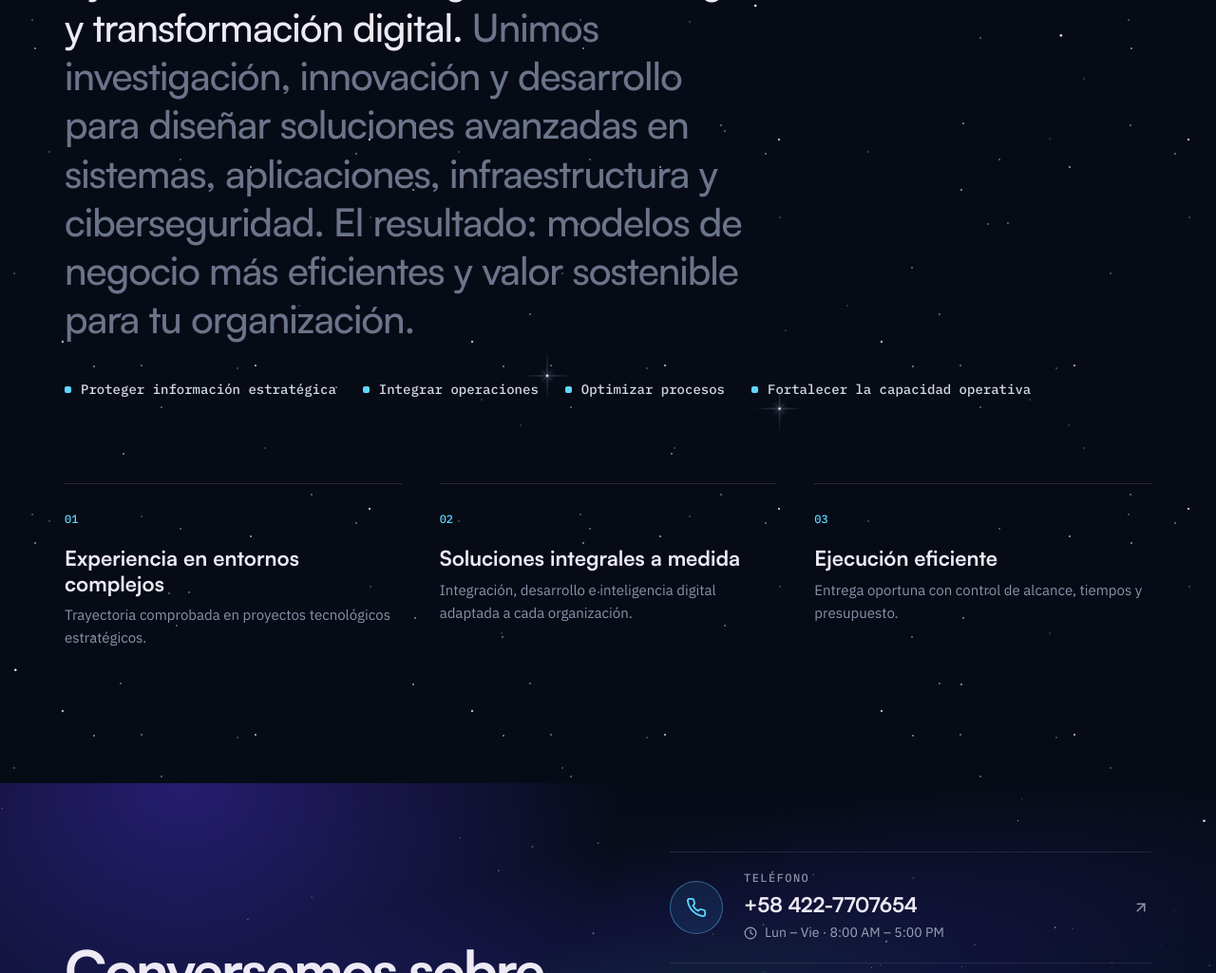
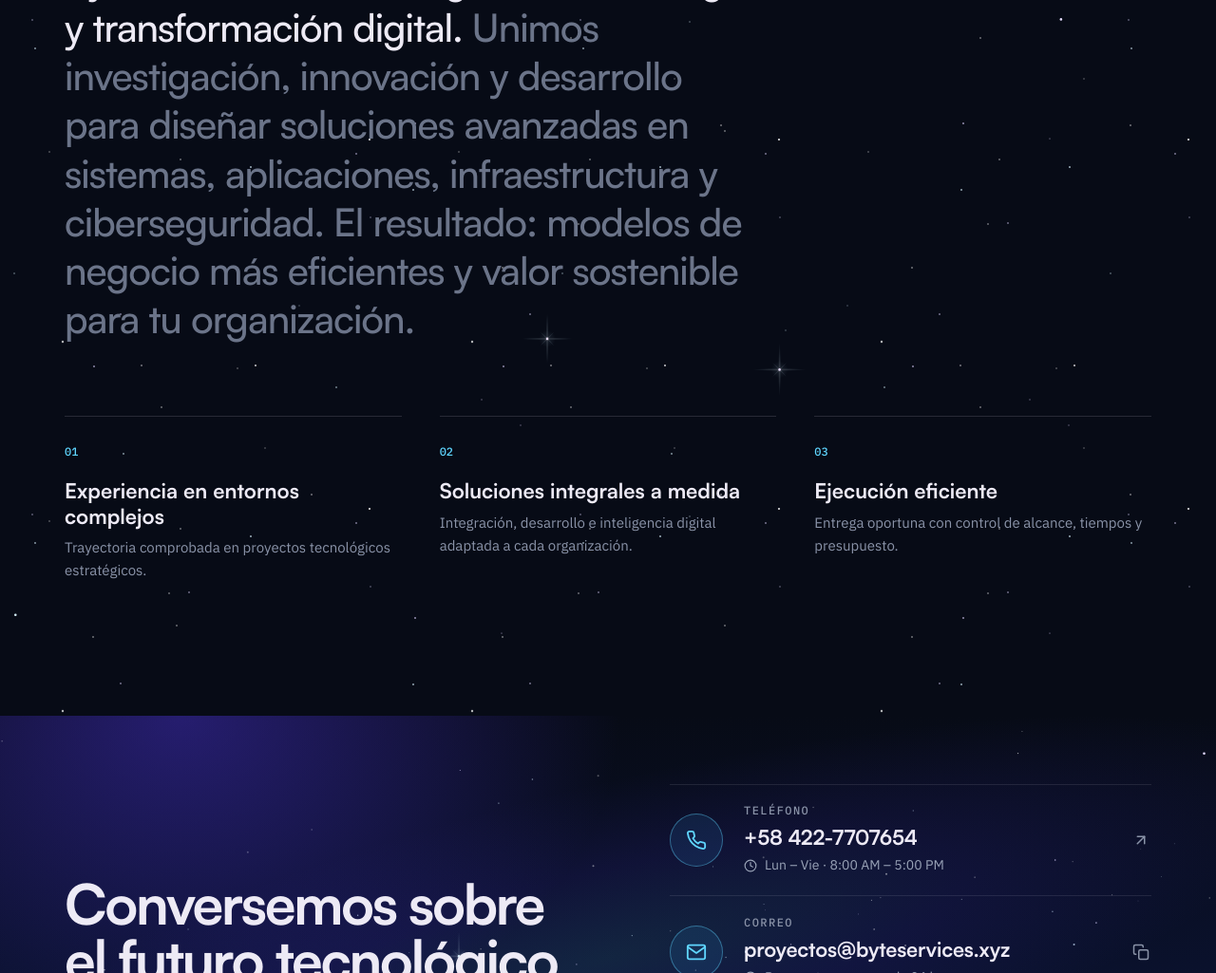
Before and after one commit to TipoTramquilo/SuperByteGalaxy2, an Astro site: page / in a window 1280 px wide. Shown: the part 3517-4542 px from the top of the page at 95% size. Built offline with nearby package versions, Linux system fonts and the light colour scheme; Astro itself is replaced by a stand-in of ours.

Commit message:
refactor(about): remove pillars list from Quienes somos section

```diff
--- a/src/components/About.astro
+++ b/src/components/About.astro
@@ -2,7 +2,6 @@
 /* Quiénes somos. */
 import Starfield from './Starfield.astro';
 
-const pillars = ['Proteger información estratégica', 'Integrar operaciones', 'Optimizar procesos', 'Fortalecer la capacidad operativa'];
 const reasons = [
   { title: 'Experiencia en entornos complejos', text: 'Trayectoria comprobada en proyectos tecnológicos estratégicos.' },
   { title: 'Soluciones integrales a medida', text: 'Integración, desarrollo e inteligencia digital adaptada a cada organización.' },
@@ -15,7 +14,6 @@ const delay = ['rv', 'rv d1', 'rv d2'];
   <div class="w">
     <h2 class="kick rv" id="h-n">Quiénes somos</h2>
     <p class="state rv" style="margin-top:24px">Byte es tu socio estratégico en tecnología y transformación digital. <span>Unimos investigación, innovación y desarrollo para diseñar soluciones avanzadas en sistemas, aplicaciones, infraestructura y ciberseguridad. El resultado: modelos de negocio más eficientes y valor sostenible para tu organización.</span></p>
-    <ul class="pills rv d1">{pillars.map((p) => <li>{p}</li>)}</ul>
     <div class="why">
       {reasons.map((r, i) => (
         <div class={delay[i % delay.length]}><small>{String(i + 1).padStart(2, '0')}</small><h3>{r.title}</h3><p>{r.text}</p></div>
--- a/src/styles/about.css
+++ b/src/styles/about.css
@@ -1,9 +1,7 @@
 /* Quiénes somos */
 .state{font:500 clamp(28px,3.2vw,46px)/1.25 "Satoshi",system-ui,sans-serif;letter-spacing:-.025em;max-width:26ch;text-wrap:pretty}
 .state span{color:#6B7489}
-.pills{display:flex;flex-wrap:wrap;gap:10px 28px;margin-top:40px;font:500 14px/1.4 "IBM Plex Mono",monospace;color:#D3D8E3}
-.pills li::before{content:"";display:inline-block;width:7px;height:7px;border-radius:2px;background:#5FD6FF;margin-right:10px;vertical-align:1px}
-.why{display:grid;grid-template-columns:repeat(3,minmax(0,1fr));gap:40px;margin-top:88px}
+.why{display:grid;grid-template-columns:repeat(3,minmax(0,1fr));gap:40px;margin-top:clamp(56px,6vw,80px)}
 .why div{padding-top:22px;border-top:1px solid rgba(237,234,245,.14)}
 .why small{font:500 12px/1 "IBM Plex Mono",monospace;color:#5FD6FF}
 .why h3{font:700 22px/1.2 "Satoshi",system-ui,sans-serif;margin-top:16px}
```
